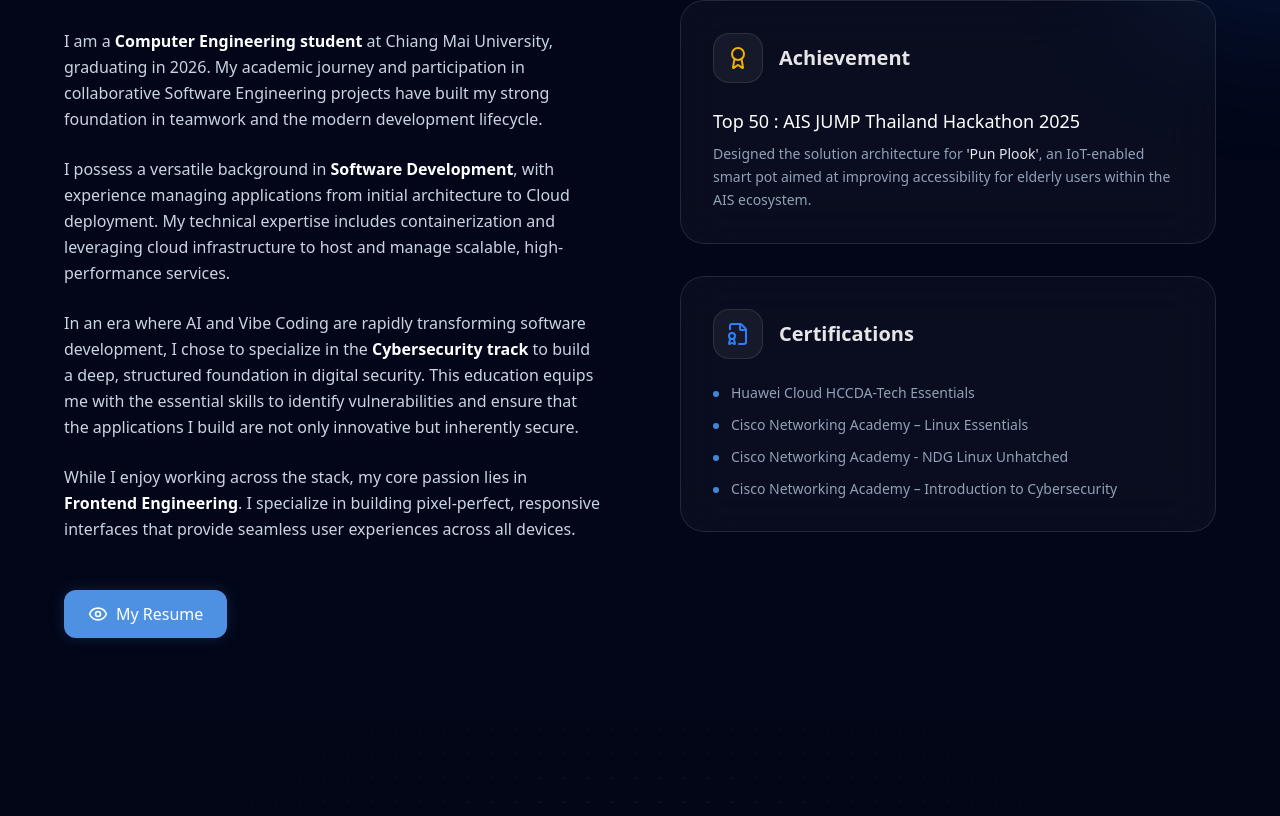
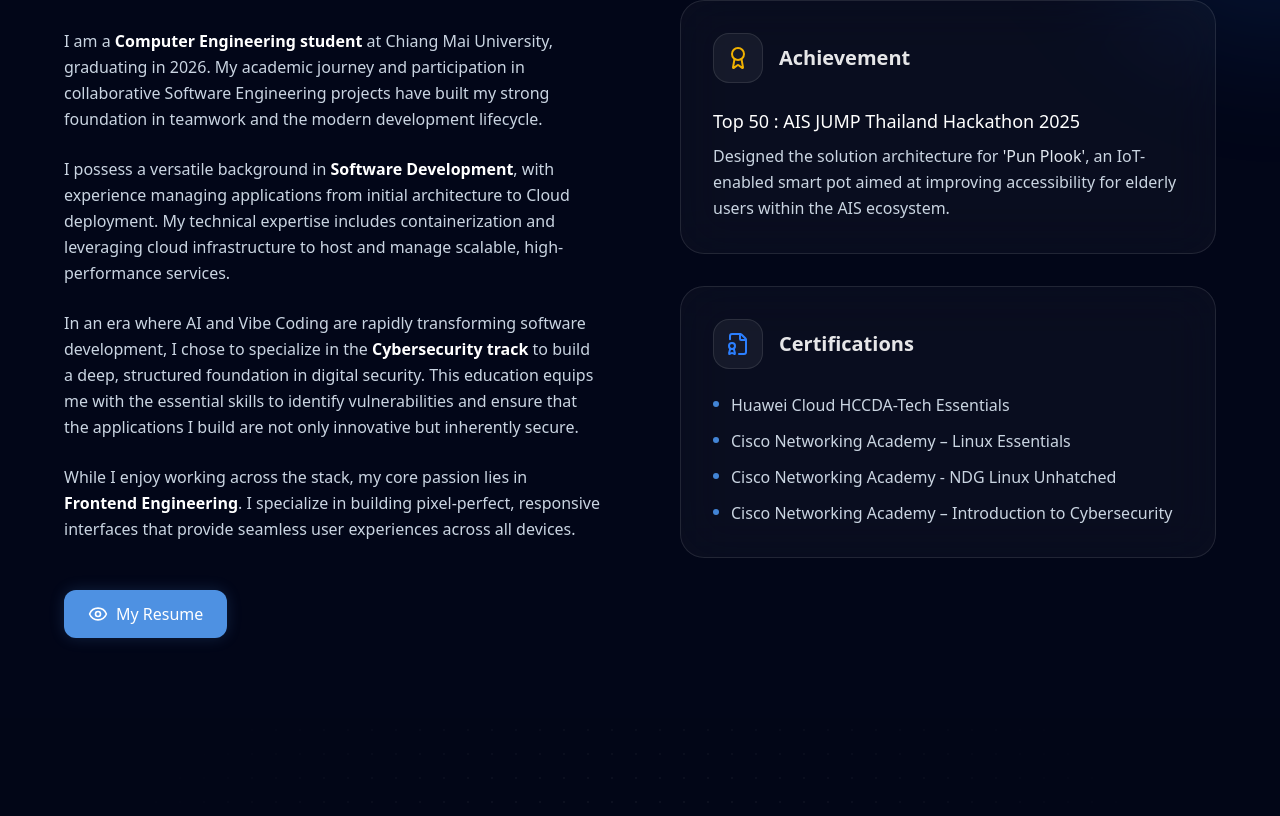
Before and after one commit to nathapatt/nathapat, a React (Vite) app: page / in a window 1280 px wide. Shown: the part 944-1760 px from the top of the page. Built offline with nearby package versions, Linux system fonts and the light colour scheme.

Commit message:
style: Refine text colors and font sizes in Contact, Experience, and About components for improved readability.

```diff
--- a/src/components/About.tsx
+++ b/src/components/About.tsx
@@ -67,7 +67,7 @@ export function About() {
                                 <div className="space-y-4">
                                     <div>
                                         <h4 className="text-lg font-medium text-white mb-2">Top 50 : AIS JUMP Thailand Hackathon 2025</h4>
-                                        <p className="text-slate-400 text-sm font-light leading-relaxed">
+                                        <p className="text-slate-300 text-base leading-relaxed">
                                             Designed the solution architecture for <span className="text-slate-200 font-normal">'Pun Plook'</span>, an IoT-enabled smart pot aimed at improving accessibility for elderly users within the AIS ecosystem.
                                         </p>
                                     </div>
@@ -95,9 +95,9 @@ export function About() {
                                         "Cisco Networking Academy - NDG Linux Unhatched",
                                         "Cisco Networking Academy – Introduction to Cybersecurity"
                                     ].map((cert, index) => (
-                                        <li key={index} className="flex items-start gap-3 text-slate-400 font-light text-sm">
+                                        <li key={index} className="flex items-start gap-3 text-slate-300 text-base">
                                             <div className="w-1.5 h-1.5 rounded-full bg-blue-400/80 mt-2 shrink-0 group-hover:bg-blue-400 transition-colors" />
-                                            <span className="group-hover:text-slate-300 transition-colors">{cert}</span>
+                                            <span className="group-hover:text-white transition-colors">{cert}</span>
                                         </li>
                                     ))}
                                 </ul>
--- a/src/components/Contact.tsx
+++ b/src/components/Contact.tsx
@@ -17,7 +17,7 @@ export function Contact() {
                                 Get In Touch
                                 <span className="absolute left-0 -bottom-4 w-12 h-1 bg-white rounded-full"></span>
                             </h2>
-                            <p className="text-slate-400 text-lg mt-8 leading-relaxed">
+                            <p className="text-slate-300 text-lg mt-8 leading-relaxed">
                                 I’m open to new opportunities and interesting projects.
                                 Whether you have a question or just want to say hi, feel free to reach out!
                             </p>
@@ -59,7 +59,7 @@ export function Contact() {
 
                         <div className="relative z-10">
                             <h3 className="text-2xl font-bold text-white mb-4">Let's work together</h3>
-                            <p className="text-slate-400 mb-8 leading-relaxed">
+                            <p className="text-slate-300 mb-8 leading-relaxed">
                                 Open to new projects and collaborations.
                                 Let’s build impactful solutions together.
                             </p>
--- a/src/components/Experience.tsx
+++ b/src/components/Experience.tsx
@@ -172,7 +172,7 @@ export function Experience() {
                                                     <h3 className="text-xl font-bold text-white mb-1 group-hover:text-blue-400 transition-colors">
                                                         {exp.role}
                                                     </h3>
-                                                    <div className="text-slate-400 font-medium mb-1">{exp.company}</div>
+                                                    <div className="text-slate-300 font-medium mb-1">{exp.company}</div>
 
                                                     <div className="flex flex-wrap items-center gap-3 text-sm text-slate-500 mt-2">
                                                         <span className="flex items-center gap-1.5 px-3 py-1 rounded-full bg-white/5 border border-white/5">
@@ -188,7 +188,7 @@ export function Experience() {
                                                 </div>
                                             </div>
 
-                                            <div className="flex items-center gap-2 text-slate-400 text-sm font-medium bg-white/5 px-4 py-1.5 rounded-full border border-white/5 self-start shrink-0">
+                                            <div className="flex items-center gap-2 text-slate-300 text-sm font-medium bg-white/5 px-4 py-1.5 rounded-full border border-white/5 self-start shrink-0">
                                                 <Calendar className="w-4 h-4" />
                                                 {exp.date || exp.period}
                                             </div>
@@ -201,7 +201,7 @@ export function Experience() {
                                                 {exp.items.map((item, i) => (
                                                     <li key={i} className="flex items-start gap-3 group/item">
                                                         <div className="mt-1.5 w-1.5 h-1.5 rounded-full bg-blue-500 box-shadow-blue group-hover/item:scale-150 transition-all duration-300" />
-                                                        <span className="text-slate-400 leading-relaxed group-hover/item:text-slate-300 transition-colors">
+                                                        <span className="text-slate-300 text-base leading-relaxed group-hover/item:text-white transition-colors">
                                                             {item}
                                                         </span>
                                                     </li>
```
